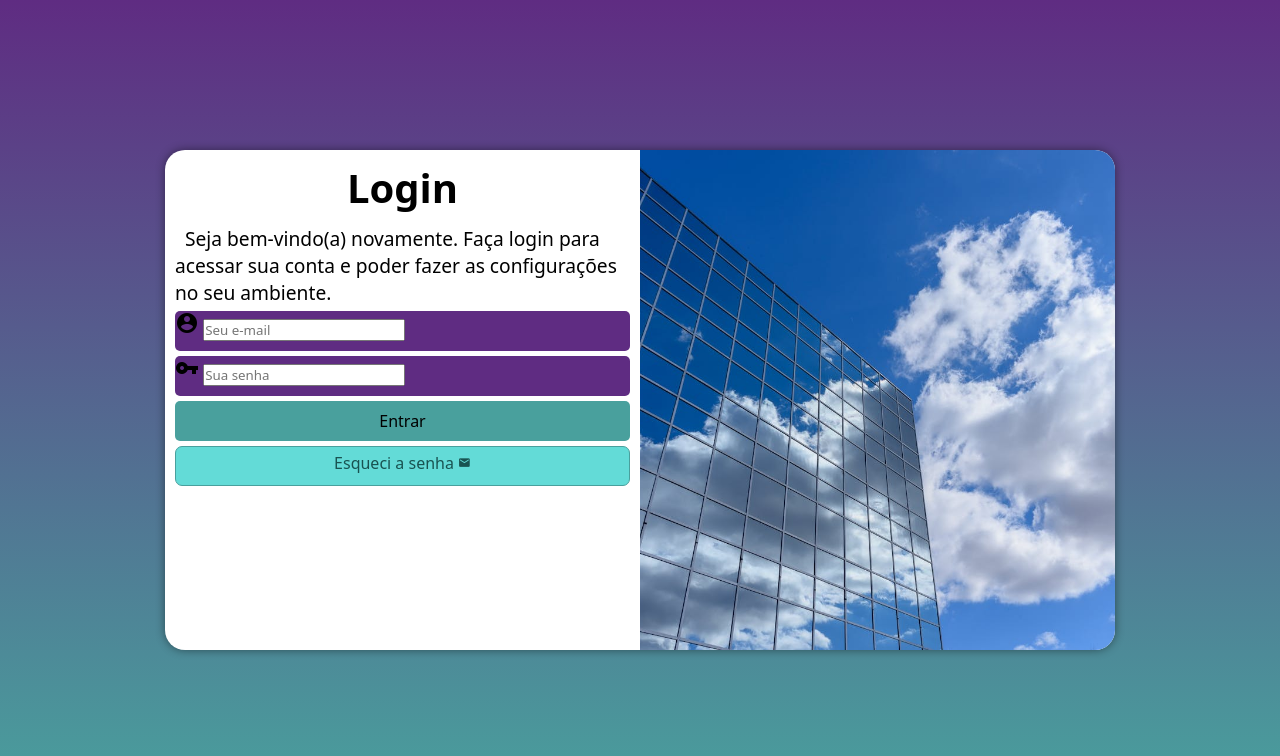
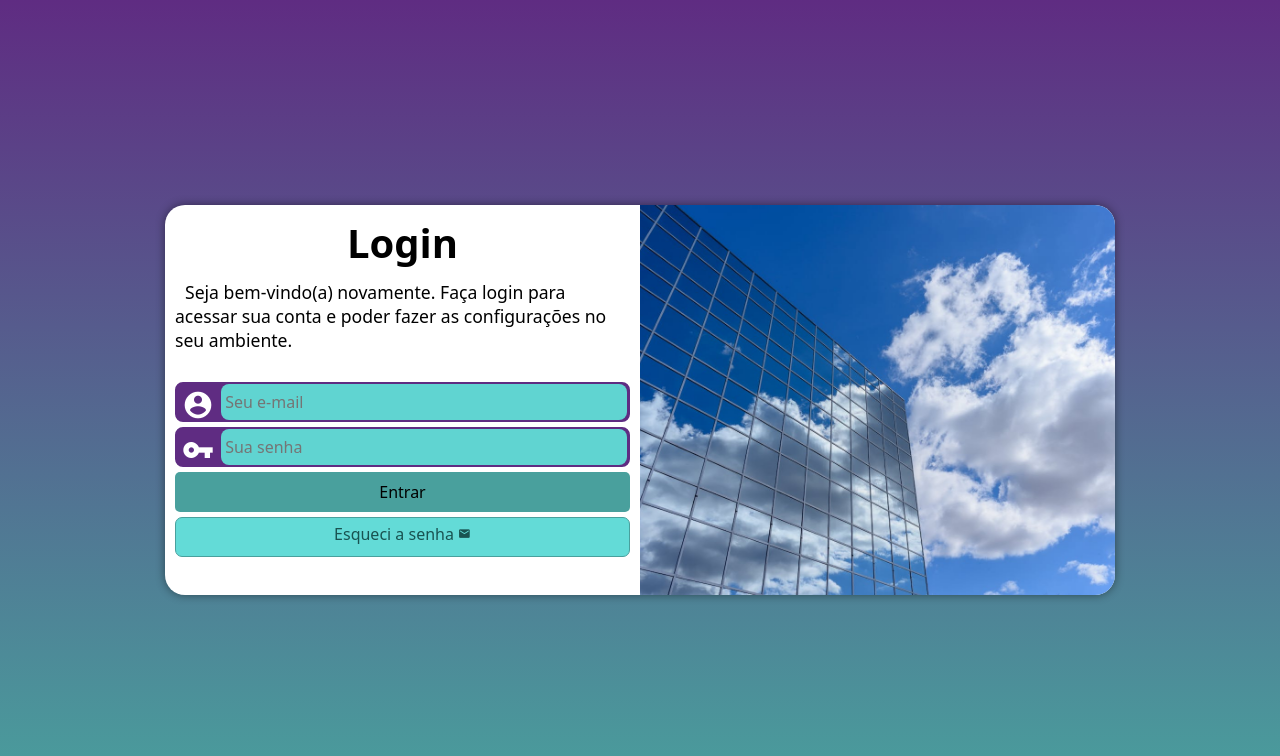
Before and after one commit to matheusprat/projeto-login, a plain HTML site: page index.html in a window 1280 px wide. Drawn offline with Linux system fonts and the light colour scheme.

Commit message:
Site finalizado

```diff
--- a/estilos/media-query.css
+++ b/estilos/media-query.css
@@ -11,14 +11,14 @@ TV: de 1200px adiante
 */
 
 @media screen and (min-width: 768px) and (max-width: 992px) {
-
+    /* CONFIGURAÇÃO PARA TABLET */
     body {
         background-image: linear-gradient(to top, #49a09d, #5f2c82);
     }
 
     section#login {
         width: 90vw;
-        height: 390px;
+        height: 370px;
     }
 
     section#login > div#imagem {
@@ -40,10 +40,12 @@ TV: de 1200px adiante
     div#formulario > p {
         font-size: 1.2em;
         text-indent: 10px;
+        margin-bottom: 30px;
     }
 }
 
 @media screen and (min-width: 992px) {
+    /* CONFIGURAÇÃO PARA TV */
 
     body {
         background-image: linear-gradient(to top, #49a09d, #5f2c82);
@@ -51,6 +53,7 @@ TV: de 1200px adiante
 
     section#login {
         width: 950px;
+        height: 390px;
     }
 
     section#login > div#imagem {
@@ -69,7 +72,8 @@ TV: de 1200px adiante
     }
 
     div#formulario > p {
-        font-size: 1.2em;
+        font-size: 1.1em;
         text-indent: 10px;
+        margin-bottom: 30px;
     }
 }
--- a/estilos/style.css
+++ b/estilos/style.css
@@ -29,7 +29,6 @@ section#login {
     position: absolute;
     top: 50%;
     left: 50%;
-    transform: translate(-50%, -50%);
     overflow: hidden;
 
     background-color: white;
@@ -40,6 +39,7 @@ section#login {
 
     transition: width 0.3s, height 0.3s;
     transition-timing-function: ease;
+    transform: translate(-50%, -50%);
 }
 
 section#login > div#imagem {
@@ -68,16 +68,39 @@ div#formulario > p {
 
 form > div.campo {
     background-color: #5f2c82;
+    border: 2px solid #5f2c82;
     display: block;
     width: 100%;
     height: 40px;
-    border-radius: 5px;
+    border-radius: 8px;
     margin: 5px 0px;
 
 }
 
 div.campo > label {
     display: none;
+}
+
+div.campo > span {
+    color: white;
+    font-size: 2em;
+    width: 40px;
+    padding: 5px;
+}
+
+div.campo > input {
+    background-color: #60d4d1;
+    font-size: 1em;
+    width: calc(100% - 45px);
+    height: 100%;
+    border: 0px;
+    border-radius: 8px;
+    padding: 4px;
+    transform: translateY(-13px);
+}
+
+div.campo > input:focus-within {
+    background-color: white;
 }
 
 form > input[type=submit] {
```
